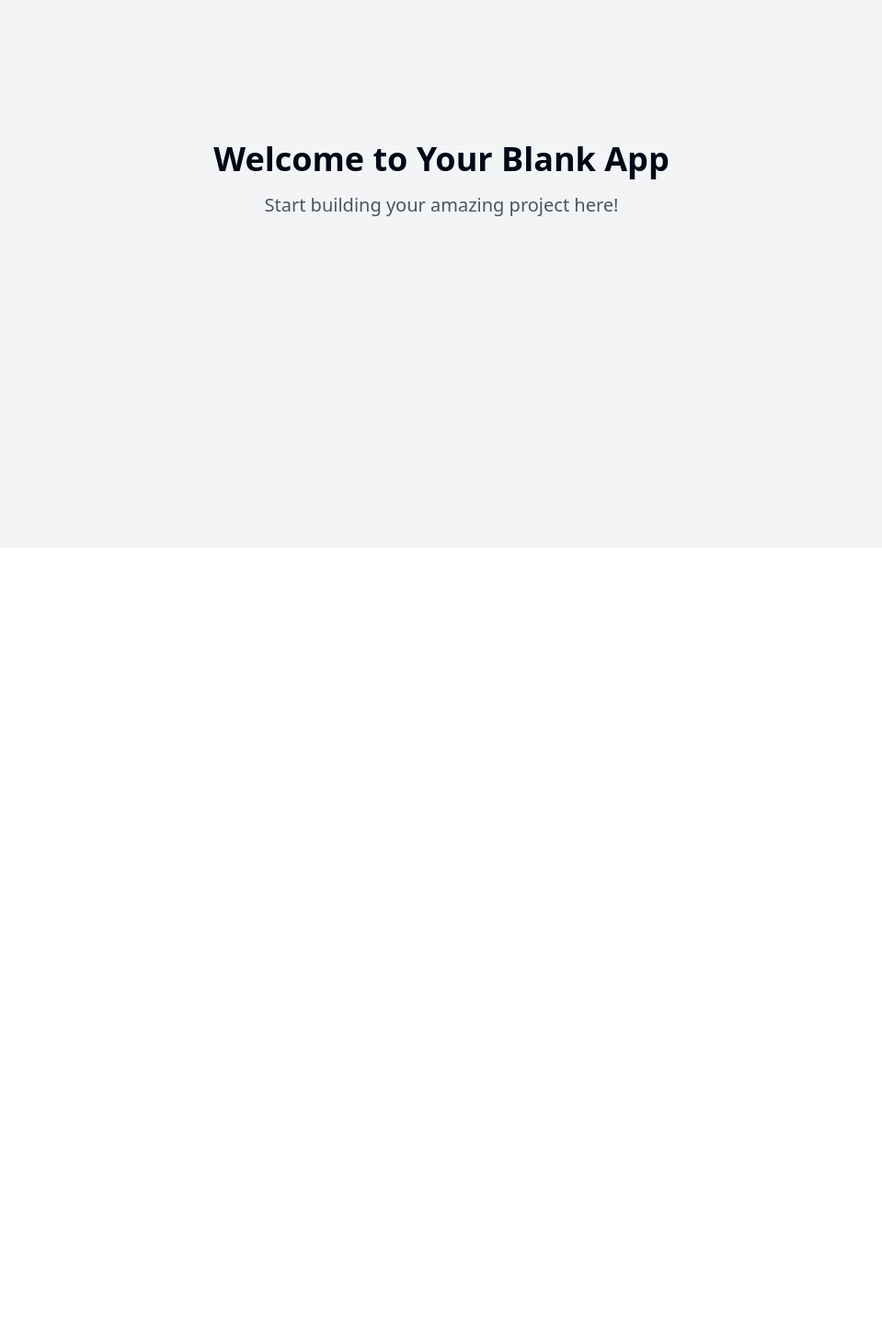
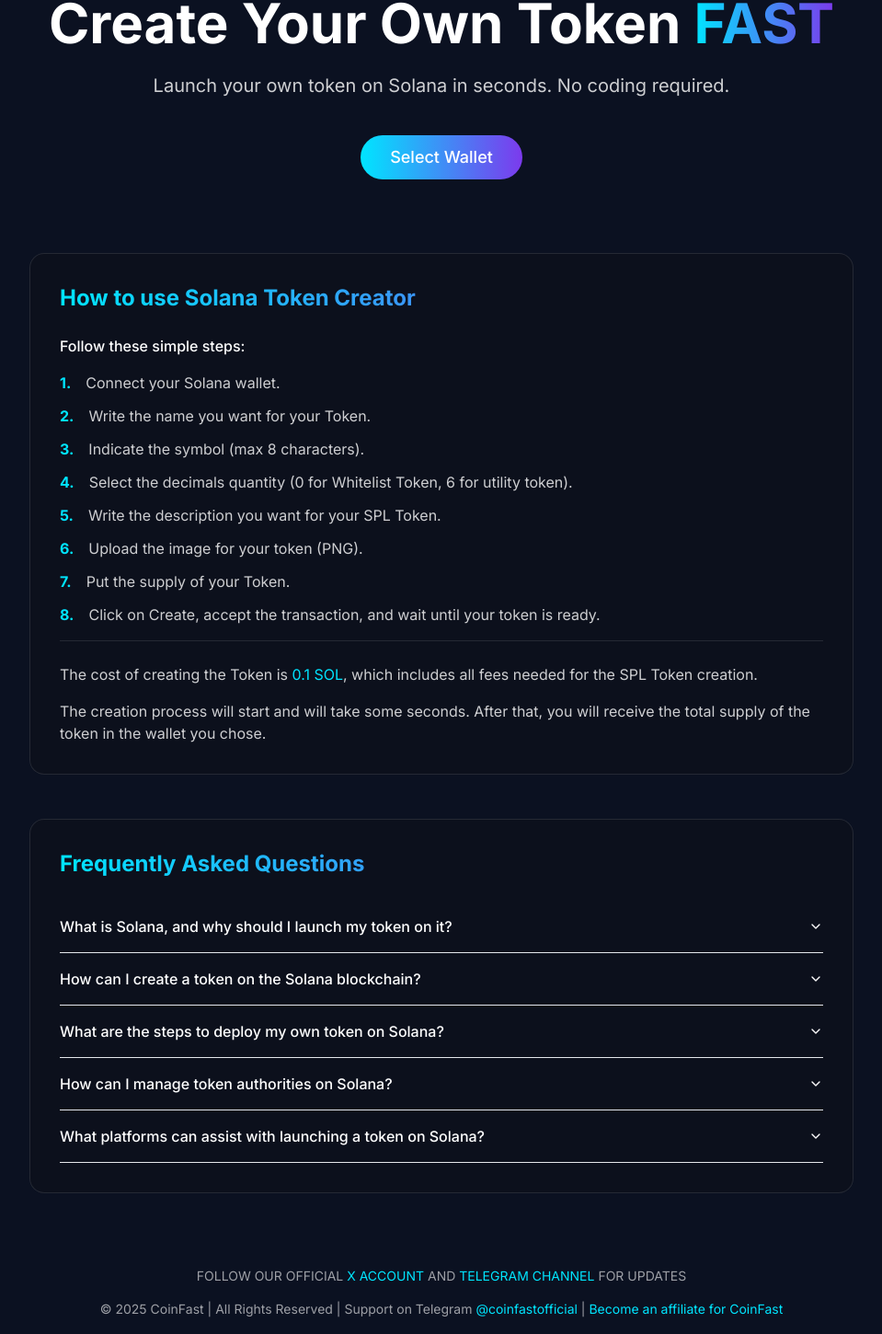
Before and after one commit to rmnft/playful-coin-cloner, a React (Vite) app: page / in a window 1280 px wide. Shown: the part 205-1655 px from the top of the page at 92% size, without its empty margins (160-1119 px from the left). Before the commit the page ends 800 px from the top, so only its background shows below. Built offline with nearby package versions, Linux system fonts and the light colour scheme.

Commit message:
Clone coinfast.fun website
This commit clones the website located at https://coinfast.fun/.  The implementation details are not specified.

```diff
--- /dev/null
+++ b/src/components/FAQ.tsx
@@ -0,0 +1,53 @@
+
+import React from 'react';
+import {
+  Accordion,
+  AccordionContent,
+  AccordionItem,
+  AccordionTrigger,
+} from "@/components/ui/accordion";
+
+const faqItems = [
+  {
+    question: "What is Solana, and why should I launch my token on it?",
+    answer: "Solana is a high-performance blockchain platform known for its fast transactions and low fees..."
+  },
+  {
+    question: "How can I create a token on the Solana blockchain?",
+    answer: "Creating a token on Solana is simple with CoinFast. Just connect your wallet and follow our step-by-step process..."
+  },
+  {
+    question: "What are the steps to deploy my own token on Solana?",
+    answer: "The process is straightforward: connect wallet, enter token details, pay the fee, and receive your tokens..."
+  },
+  {
+    question: "How can I manage token authorities on Solana?",
+    answer: "Token authorities on Solana can be managed through your wallet and various Solana tools..."
+  },
+  {
+    question: "What platforms can assist with launching a token on Solana?",
+    answer: "CoinFast is your primary solution for easy token creation. There are also other platforms..."
+  }
+];
+
+export const FAQ = () => {
+  return (
+    <div className="glass-card p-8 mx-4 md:mx-auto max-w-4xl mb-12">
+      <h2 className="text-2xl font-bold mb-6 gradient-text">
+        Frequently Asked Questions
+      </h2>
+      <Accordion type="single" collapsible className="w-full">
+        {faqItems.map((item, index) => (
+          <AccordionItem key={index} value={`item-${index}`}>
+            <AccordionTrigger className="text-left hover:text-primary">
+              {item.question}
+            </AccordionTrigger>
+            <AccordionContent className="text-white/80">
+              {item.answer}
+            </AccordionContent>
+          </AccordionItem>
+        ))}
+      </Accordion>
+    </div>
+  );
+};
--- /dev/null
+++ b/src/components/Footer.tsx
@@ -0,0 +1,28 @@
+
+import React from 'react';
+
+export const Footer = () => {
+  return (
+    <footer className="py-8 px-4 mt-auto">
+      <div className="max-w-7xl mx-auto">
+        <div className="text-center text-white/60 text-sm">
+          <p className="mb-4">
+            FOLLOW OUR OFFICIAL{" "}
+            <a href="#" className="text-primary hover:underline">X ACCOUNT</a>
+            {" "}AND{" "}
+            <a href="#" className="text-primary hover:underline">TELEGRAM CHANNEL</a>
+            {" "}FOR UPDATES
+          </p>
+          <p className="mb-4">
+            © 2025 CoinFast | All Rights Reserved | Support on Telegram{" "}
+            <a href="#" className="text-primary hover:underline">@coinfastofficial</a>
+            {" "}| <a href="#" className="text-primary hover:underline">Become an affiliate for CoinFast</a>
+          </p>
+          <p className="text-xs max-w-4xl mx-auto">
+            CoinFast is a token creation platform that allows users to generate Solana-based tokens instantly, with no coding required. CoinFast does not issue, endorse, manage, or provide liquidity for any tokens created using our service...
+          </p>
+        </div>
+      </div>
+    </footer>
+  );
+};
--- /dev/null
+++ b/src/components/Header.tsx
@@ -0,0 +1,20 @@
+
+import React from 'react';
+import { Button } from "./ui/button";
+
+export const Header = () => {
+  return (
+    <header className="w-full px-6 py-4 flex items-center justify-between">
+      <div className="text-2xl font-bold gradient-text">
+        CoinFast
+      </div>
+      <nav className="hidden md:flex items-center gap-6">
+        <a href="#" className="text-white/80 hover:text-white transition-colors">Create Token</a>
+        <a href="#" className="text-white/80 hover:text-white transition-colors">Create Liquidity</a>
+        <Button className="button-gradient text-white rounded-full px-6">
+          Select Wallet
+        </Button>
+      </nav>
+    </header>
+  );
+};
--- /dev/null
+++ b/src/components/Hero.tsx
@@ -0,0 +1,19 @@
+
+import React from 'react';
+import { Button } from "./ui/button";
+
+export const Hero = () => {
+  return (
+    <div className="flex flex-col items-center justify-center py-20 px-4 text-center">
+      <h1 className="text-5xl md:text-6xl font-bold mb-6">
+        Create Your Own Token <span className="gradient-text">FAST</span>
+      </h1>
+      <p className="text-xl text-white/80 mb-10 max-w-2xl">
+        Launch your own token on Solana in seconds. No coding required.
+      </p>
+      <Button className="button-gradient text-white rounded-full px-8 py-6 text-lg">
+        Select Wallet
+      </Button>
+    </div>
+  );
+};
--- /dev/null
+++ b/src/components/Instructions.tsx
@@ -0,0 +1,42 @@
+
+import React from 'react';
+
+const steps = [
+  "Connect your Solana wallet.",
+  "Write the name you want for your Token.",
+  "Indicate the symbol (max 8 characters).",
+  "Select the decimals quantity (0 for Whitelist Token, 6 for utility token).",
+  "Write the description you want for your SPL Token.",
+  "Upload the image for your token (PNG).",
+  "Put the supply of your Token.",
+  "Click on Create, accept the transaction, and wait until your token is ready."
+];
+
+export const Instructions = () => {
+  return (
+    <div className="glass-card p-8 mx-4 md:mx-auto max-w-4xl mb-12">
+      <h2 className="text-2xl font-bold mb-6 gradient-text">
+        How to use Solana Token Creator
+      </h2>
+      <div className="space-y-4">
+        <p className="font-medium mb-4">Follow these simple steps:</p>
+        <div className="space-y-3">
+          {steps.map((step, index) => (
+            <div key={index} className="flex items-start gap-4">
+              <span className="text-primary font-bold">{index + 1}.</span>
+              <p className="text-white/80">{step}</p>
+            </div>
+          ))}
+        </div>
+        <div className="mt-6 pt-6 border-t border-white/10">
+          <p className="text-white/80">
+            The cost of creating the Token is <span className="text-primary">0.1 SOL</span>, which includes all fees needed for the SPL Token creation.
+          </p>
+          <p className="text-white/80 mt-4">
+            The creation process will start and will take some seconds. After that, you will receive the total supply of the token in the wallet you chose.
+          </p>
+        </div>
+      </div>
+    </div>
+  );
+};
--- /dev/null
+++ b/src/components/NotificationBanner.tsx
@@ -0,0 +1,10 @@
+
+import React from 'react';
+
+export const NotificationBanner = () => {
+  return (
+    <div className="bg-gradient-banner w-full py-3 text-white text-center font-medium">
+      CREATE YOUR TOKEN FOR ONLY 0.1 SOL UNTIL FEB 28TH
+    </div>
+  );
+};
--- a/src/index.css
+++ b/src/index.css
@@ -1,101 +1,24 @@
+
+@import url('https://fonts.googleapis.com/css2?family=Inter:wght@400;500;600;700&display=swap');
+
 @tailwind base;
 @tailwind components;
 @tailwind utilities;
 
 @layer base {
-  :root {
-    --background: 0 0% 100%;
-    --foreground: 222.2 84% 4.9%;
-
-    --card: 0 0% 100%;
-    --card-foreground: 222.2 84% 4.9%;
-
-    --popover: 0 0% 100%;
-    --popover-foreground: 222.2 84% 4.9%;
-
-    --primary: 222.2 47.4% 11.2%;
-    --primary-foreground: 210 40% 98%;
-
-    --secondary: 210 40% 96.1%;
-    --secondary-foreground: 222.2 47.4% 11.2%;
-
-    --muted: 210 40% 96.1%;
-    --muted-foreground: 215.4 16.3% 46.9%;
-
-    --accent: 210 40% 96.1%;
-    --accent-foreground: 222.2 47.4% 11.2%;
-
-    --destructive: 0 84.2% 60.2%;
-    --destructive-foreground: 210 40% 98%;
-
-    --border: 214.3 31.8% 91.4%;
-    --input: 214.3 31.8% 91.4%;
-    --ring: 222.2 84% 4.9%;
-
-    --radius: 0.5rem;
-
-    --sidebar-background: 0 0% 98%;
-
-    --sidebar-foreground: 240 5.3% 26.1%;
-
-    --sidebar-primary: 240 5.9% 10%;
-
-    --sidebar-primary-foreground: 0 0% 98%;
-
-    --sidebar-accent: 240 4.8% 95.9%;
-
-    --sidebar-accent-foreground: 240 5.9% 10%;
-
-    --sidebar-border: 220 13% 91%;
-
-    --sidebar-ring: 217.2 91.2% 59.8%;
-  }
-
-  .dark {
-    --background: 222.2 84% 4.9%;
-    --foreground: 210 40% 98%;
-
-    --card: 222.2 84% 4.9%;
-    --card-foreground: 210 40% 98%;
-
-    --popover: 222.2 84% 4.9%;
-    --popover-foreground: 210 40% 98%;
-
-    --primary: 210 40% 98%;
-    --primary-foreground: 222.2 47.4% 11.2%;
-
-    --secondary: 217.2 32.6% 17.5%;
-    --secondary-foreground: 210 40% 98%;
-
-    --muted: 217.2 32.6% 17.5%;
-    --muted-foreground: 215 20.2% 65.1%;
-
-    --accent: 217.2 32.6% 17.5%;
-    --accent-foreground: 210 40% 98%;
-
-    --destructive: 0 62.8% 30.6%;
-    --destructive-foreground: 210 40% 98%;
-
-    --border: 217.2 32.6% 17.5%;
-    --input: 217.2 32.6% 17.5%;
-    --ring: 212.7 26.8% 83.9%;
-    --sidebar-background: 240 5.9% 10%;
-    --sidebar-foreground: 240 4.8% 95.9%;
-    --sidebar-primary: 224.3 76.3% 48%;
-    --sidebar-primary-foreground: 0 0% 100%;
-    --sidebar-accent: 240 3.7% 15.9%;
-    --sidebar-accent-foreground: 240 4.8% 95.9%;
-    --sidebar-border: 240 3.7% 15.9%;
-    --sidebar-ring: 217.2 91.2% 59.8%;
+  body {
+    @apply bg-background-dark text-white min-h-screen;
   }
 }
 
-@layer base {
-  * {
-    @apply border-border;
-  }
+.glass-card {
+  @apply bg-background-card backdrop-blur-lg border border-white/10 rounded-2xl;
+}
 
-  body {
-    @apply bg-background text-foreground;
-  }
+.gradient-text {
+  @apply bg-gradient-primary bg-clip-text text-transparent;
 }
+
+.button-gradient {
+  @apply bg-gradient-primary hover:opacity-90 transition-opacity;
+}
--- a/src/pages/Index.tsx
+++ b/src/pages/Index.tsx
@@ -1,12 +1,23 @@
-// Update this page (the content is just a fallback if you fail to update the page)
+
+import React from 'react';
+import { NotificationBanner } from '@/components/NotificationBanner';
+import { Header } from '@/components/Header';
+import { Hero } from '@/components/Hero';
+import { Instructions } from '@/components/Instructions';
+import { FAQ } from '@/components/FAQ';
+import { Footer } from '@/components/Footer';
 
 const Index = () => {
   return (
-    <div className="min-h-screen flex items-center justify-center bg-gray-100">
-      <div className="text-center">
-        <h1 className="text-4xl font-bold mb-4">Welcome to Your Blank App</h1>
-        <p className="text-xl text-gray-600">Start building your amazing project here!</p>
-      </div>
+    <div className="min-h-screen flex flex-col">
+      <NotificationBanner />
+      <Header />
+      <main className="flex-1">
+        <Hero />
+        <Instructions />
+        <FAQ />
+      </main>
+      <Footer />
     </div>
   );
 };
```
Also changed, not shown: tailwind.config.ts (+18 -73 lines).
